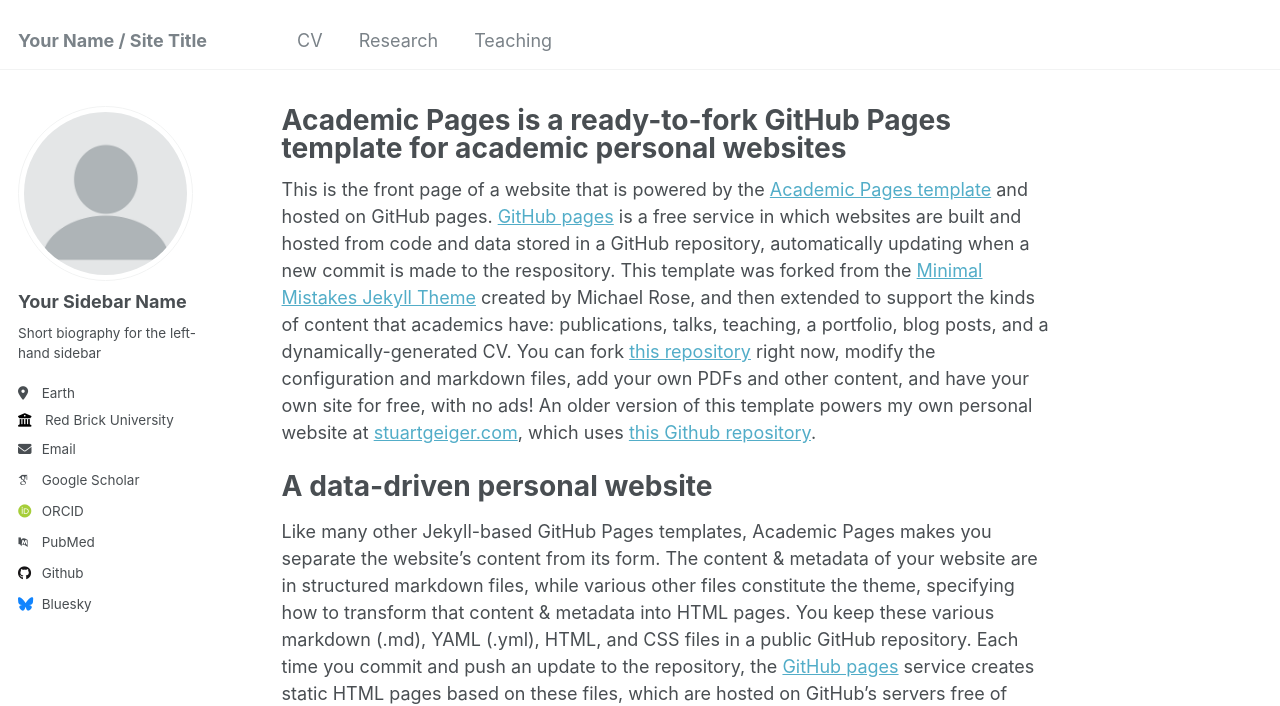
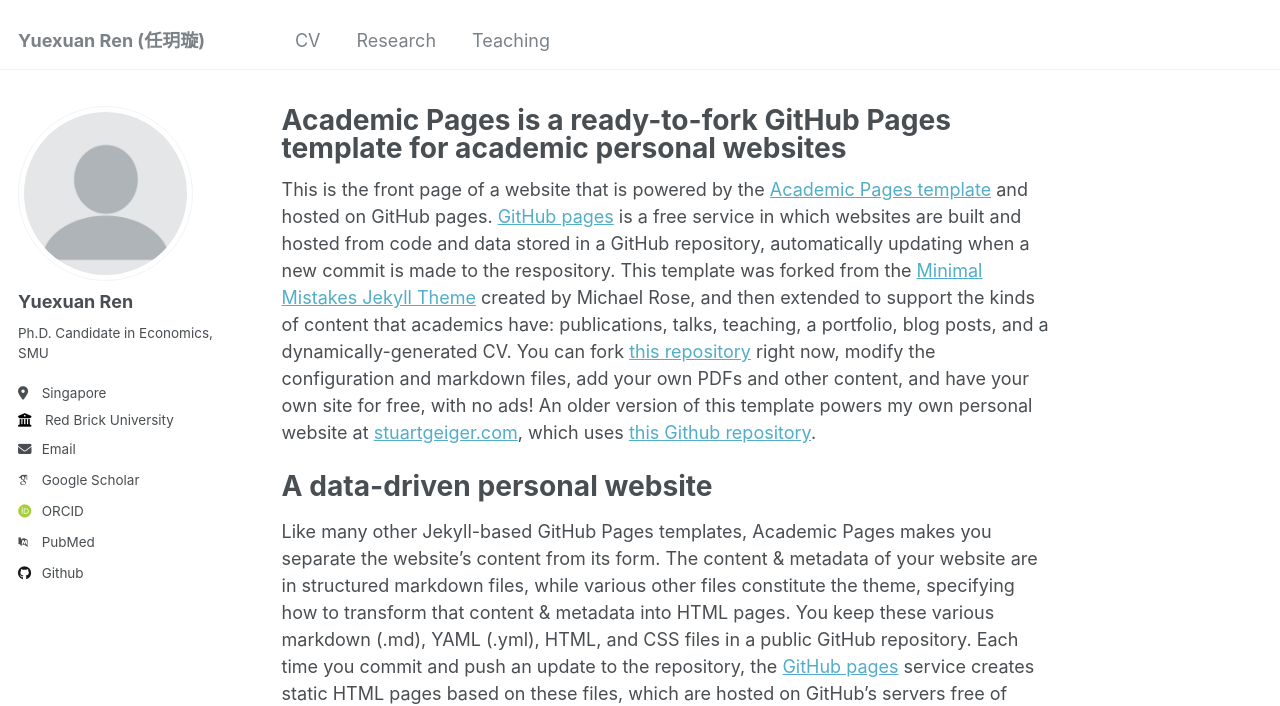
Before and after one commit to yuexuanren/yuexuanren.github.io, a Jekyll site: the page built from _pages/about.md, in a window 1280 px wide. Shown: the top 706 px of the page. Built offline with Jekyll 4.4.1, drawn with Linux system fonts in a browser that asks for light colours; some web fonts are replaced; part of the change alters nothing that is shown.

Commit message:
Update _config.yml

```diff
--- a/_config.yml
+++ b/_config.yml
@@ -8,7 +8,7 @@
 
 # Basic Site Settings
 locale                   : "en-US"
-title                    : "Your Name / Site Title"
+title                    : "Yuexuan Ren (任玥璇)"
 title_separator          : "-"
 name                     : &name "Your Name"
 description              : &description "personal description"
@@ -22,10 +22,10 @@ repository               : "academicpages/academicpages.github.io"
 author:
   # Biographic information
   avatar           : "profile.png"
-  name             : "Your Sidebar Name"
+  name             : "Yuexuan Ren"
   pronouns         : # example: "she/her"
-  bio              : "Short biography for the left-hand sidebar"
-  location         : "Earth"
+  bio              : "Ph.D. Candidate in Economics, SMU"
+  location         : "Singapore"
   employer         : "Red Brick University"
   uri              : # URL
   email            : "none@example.org"
@@ -47,31 +47,6 @@ author:
   kaggle           : # Username
   stackoverflow    : # User number or user number and name (i.e., use "1" or "1/jeff-atwood")
 
-  # Social media
-  bluesky          : "bsky.app" # Replace this with you Bluesky username
-  facebook         : # Username
-  flickr           : # Username
-  foursquare       : # Username
-  goodreads        : # Username
-  google_plus      : # Username
-  keybase          : # Username
-  instagram        : # Username
-  lastfm           : # Username
-  linkedin         : # Username
-  mastodon         : # URL
-  medium           : # URL
-  pinterest        : # Username
-  soundcloud       : # Username
-  steam            : # Username
-  telegram         : # URL
-  tumblr           : # Username
-  twitter          : # Username for X / Twitter
-  vine             : # Username
-  weibo            : # Username
-  wikipedia        : # Username
-  xing             : # Username
-  youtube          : # Username
-  zhihu            : # URL
 
 # Publication Category - The following the list of publication categories and their headings
 publication_category:
```
